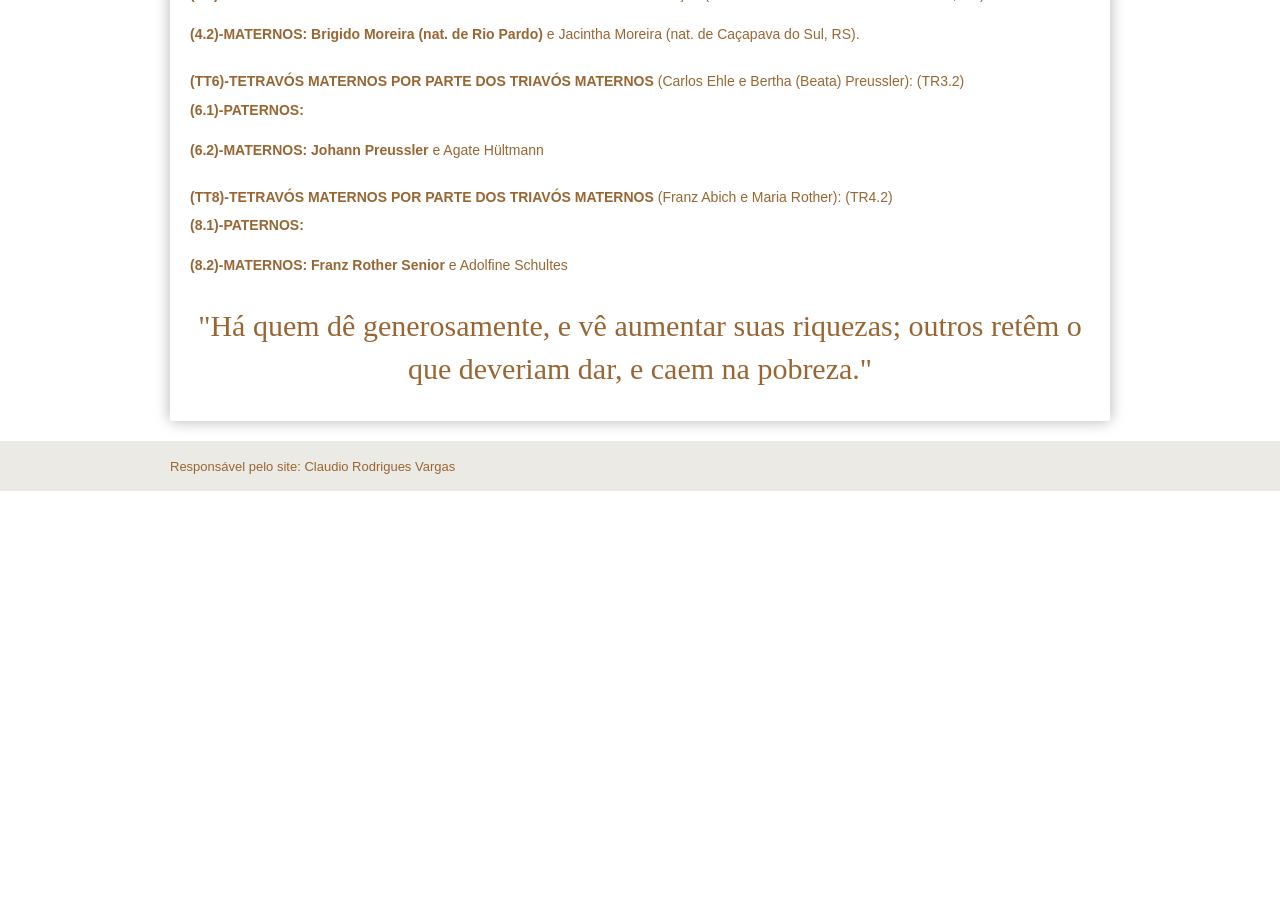
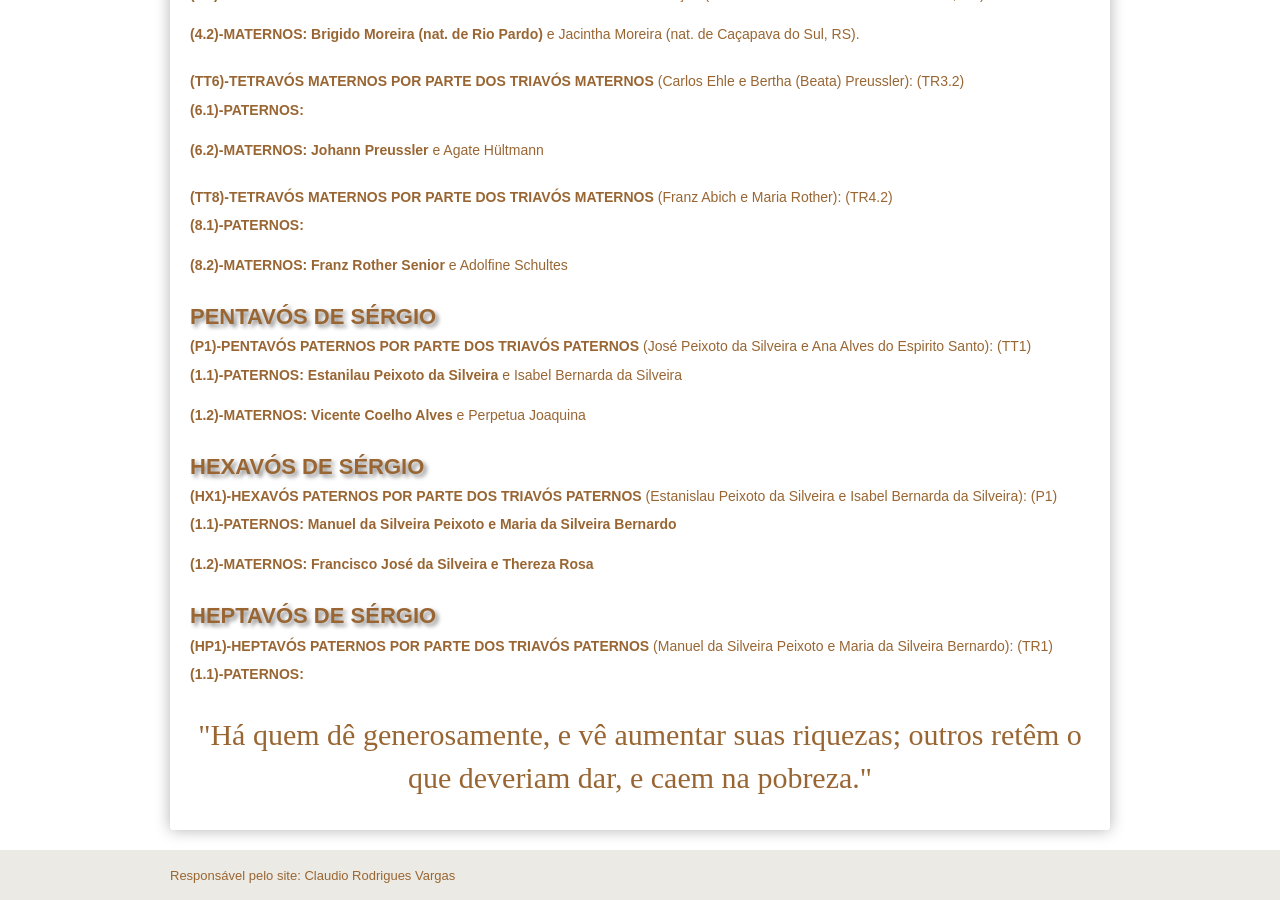
Before and after one commit to claudiovargas1955/claudiovargas1955.github.io, a Jekyll site: the page built from _pages/genealogia-de-sergio-luis-kirsch-da-silveira.html, in a window 1280 px wide and 900 px high, scrolled down 2955 px. Built offline with Jekyll 4.4.1, drawn with Linux system fonts in a browser that asks for light colours; some web fonts are replaced; before the commit the page ends 3446 px from its top, so only the background shows below that.

Commit message:
Update genealogia-de-sergio-luis-kirsch-da-silveira.html

```diff
--- a/_pages/genealogia-de-sergio-luis-kirsch-da-silveira.html
+++ b/_pages/genealogia-de-sergio-luis-kirsch-da-silveira.html
@@ -460,6 +460,27 @@ réis) ao governo da provincia de São Pedro.
 
         <b>(8.2)-MATERNOS: Franz Rother Senior </b>e Adolfine Schultes <br><br>
 
+
+<p><h4>PENTAVÓS DE SÉRGIO</h4>
+<p><b><h5>(P1)-PENTAVÓS PATERNOS POR PARTE DOS TRIAVÓS PATERNOS</b> (José Peixoto da Silveira e Ana Alves do Espirito Santo): (TT1)
+</h5>
+<p><b>(1.1)-PATERNOS: Estanilau Peixoto da Silveira </b> e Isabel Bernarda da Silveira <br><br>
+
+  <b>(1.2)-MATERNOS: Vicente Coelho Alves</b> e Perpetua Joaquina<br><br>
+
+<p><h4>HEXAVÓS DE SÉRGIO</h4>
+<p><b><h5>(HX1)-HEXAVÓS PATERNOS POR PARTE DOS TRIAVÓS PATERNOS</b> (Estanislau Peixoto da Silveira e Isabel Bernarda da Silveira):
+(P1)</h5>
+<p><b>(1.1)-PATERNOS: Manuel da Silveira Peixoto e Maria da Silveira Bernardo <b><b><br><br>
+
+  <b>(1.2)-MATERNOS: Francisco José da Silveira </b>e Thereza Rosa <br><br>
+
+<p><h4>HEPTAVÓS DE SÉRGIO</h4>
+
+<p><b><h5>(HP1)-HEPTAVÓS PATERNOS POR PARTE DOS TRIAVÓS PATERNOS</b> (Manuel da Silveira Peixoto e Maria da Silveira Bernardo):
+(TR1)</h5>
+  <p><b>(1.1)-PATERNOS: </b><br><br>
+
 <p style="color:#996633; text-align:center; font-size:30px; font-family: 'Rancho', cursive";><p style="color:#996633;
 text-align:center; font-size:30px; font-family: 'Rancho', cursive";>"Há quem dê generosamente, e vê aumentar suas riquezas; outros
 retêm o que deveriam dar, e caem na pobreza."</p>
```
